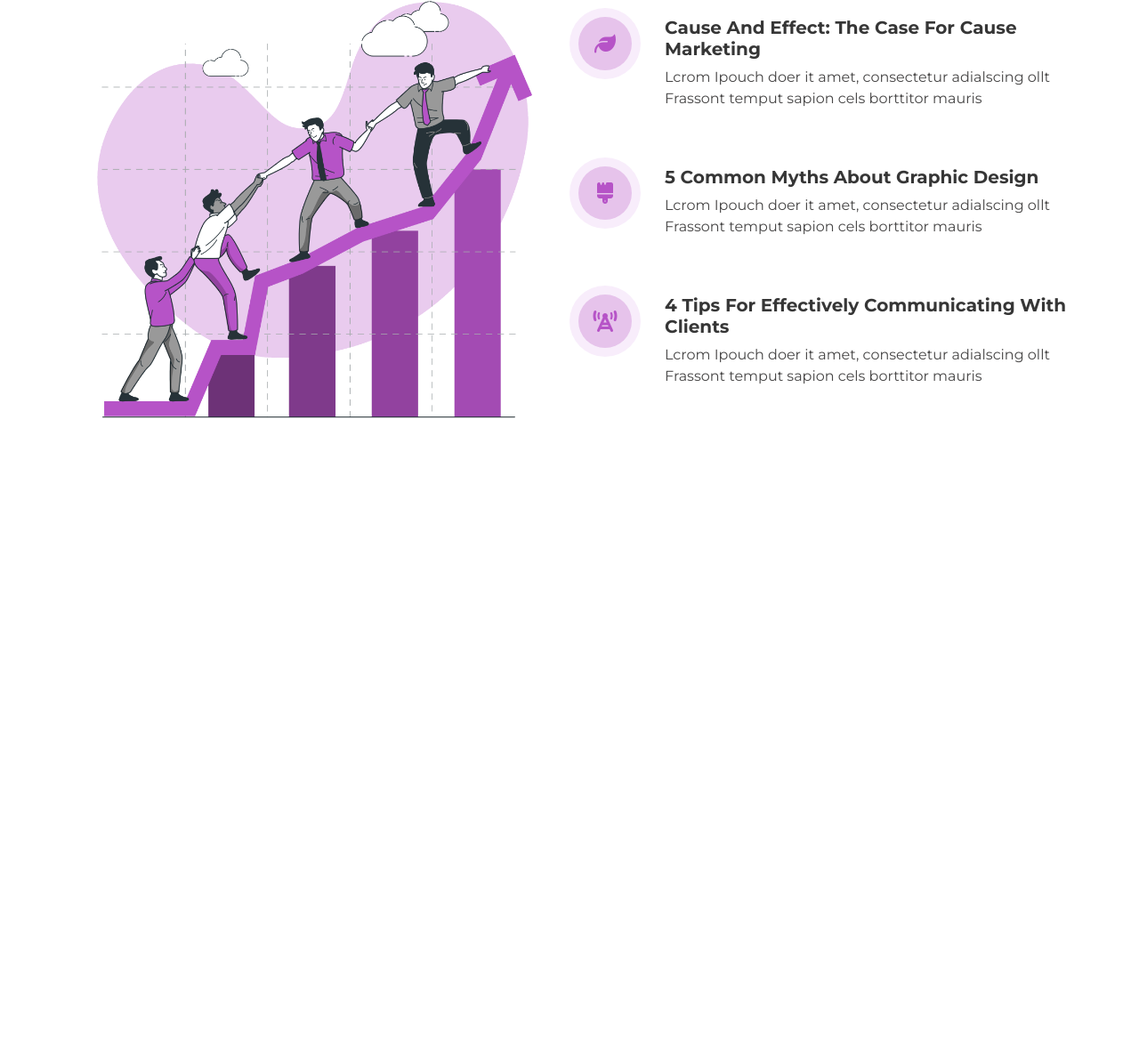
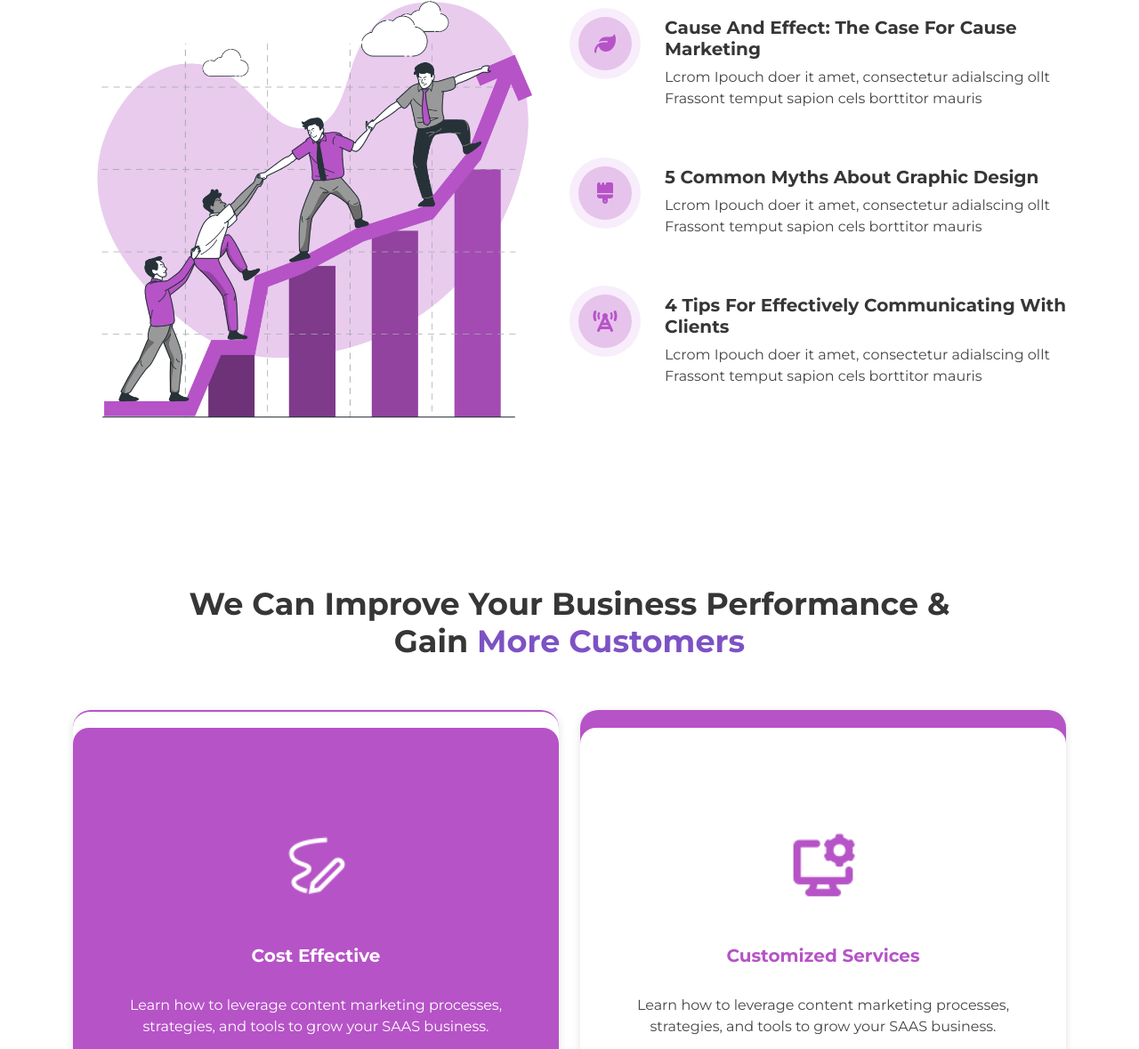
Before and after one commit to HadiaKhokhar/ScriptPro.The-Content-Marketing-Agency, a plain HTML site: page index.html in a window 1280 px wide. Shown: the part 1621-2800 px from the top of the page at 89% size. Before the commit the page ends 2129 px from the top, so only its background shows below. Drawn offline with Linux system fonts and the light colour scheme.

Commit message:
Added the features Section

```diff
--- a/index.html
+++ b/index.html
@@ -120,6 +120,7 @@
 
         </div>
       </div>
+      <!-- Guide Section -->
       <div  class="container d-flex flex-column gap-5 " id="guide-section">
         <h3 class="main-heading text-center">Free <span>Guides</span></h3>
         <div class="row row-cols-1 gx-md-3 gx-lg-4 gy-4 gy-md-0">
@@ -181,6 +182,37 @@
           </div>
         </div>
       </div>
+      <!-- Featured Section -->
+      <div  class="container d-flex flex-column gap-5 " id="featured-section">
+        <div class="col-12 col-lg-11 col-xl-10 mx-auto text-center">
+          <h3 class="main-heading">we can improve your business performance & gain <span>more customers</span></h3>
+        </div>
+        <div class="card-section row row-cols-1 row-cols-md-2 gx-md-3 gx-lg-4 gy-4 gy-md-0">
+          <div class="col">
+            <div class="ser-card-top ">
+              <div class="ser-card pur gap-xl-4 gap-3 px-3 px-sm-5 px-md-3 px-lg-5 ">
+                <img width="80px" src="Assests/Icons/writing.png">
+                <h5 class="main-heading text-white mt-4">Cost Effective</h5>
+                <p class="paragraph text-white ">
+                  Learn how to leverage content marketing processes, strategies, and tools to grow your SAAS business.
+                </p>
+              </div>
+            </div>
+          </div>
+          <div class="col">
+            <div class="ser-card-top pur">
+              <div class="ser-card gap-xl-4 gap-3 px-3 px-sm-5 px-md-3 px-lg-5 ">
+                <img width="80px" src="Assests/Icons/software.png">
+                <h5 class="main-heading mt-4">customized services</h5>
+                <p class="paragraph">
+                  Learn how to leverage content marketing processes, strategies, and tools to grow your SAAS business.
+                </p>
+              </div>
+            </div>
+          </div>
+        </div>
+      </div>
+
    </main>
    <!-- Main Ends -->
 
--- a/style.css
+++ b/style.css
@@ -23,6 +23,7 @@ body,h1{
 .main-heading{
     font-family: "Montseratt-Bold";
     color: var(--grey);
+    text-transform: capitalize;
 }
 .main-heading>span{
     color: var(--blue);
@@ -55,6 +56,10 @@ main .paragraph{
 /* For All section heading */
 h3.main-heading{
     font-size: 38px;
+}
+/* For all Semi Headings */
+h5.main-heading{
+    font-size:25px ;
 }
 /* for Cards */
 .ser-card{
@@ -175,8 +180,12 @@ main{
     transform: translate(-50%, -50%);
     z-index: -1; /* Place the circle behind the main bullet */
 }
-
-
+/* Features Section */
+/* Service Section */
+#featured-section  .ser-card{
+    margin-top:18px;
+    height: 480px;
+}
 
 
 
@@ -203,6 +212,9 @@ main{
     }
     h3.main-heading{
         font-size: 35px;
+    }
+    h5.main-heading{
+        font-size:20px ;
     }
 
 
@@ -233,6 +245,9 @@ main{
     }
     h3.main-heading{
         font-size: 30px;
+    }
+    h5.main-heading{
+        font-size:18px ;
     }
     .bullet {
         width: 56px;
```
